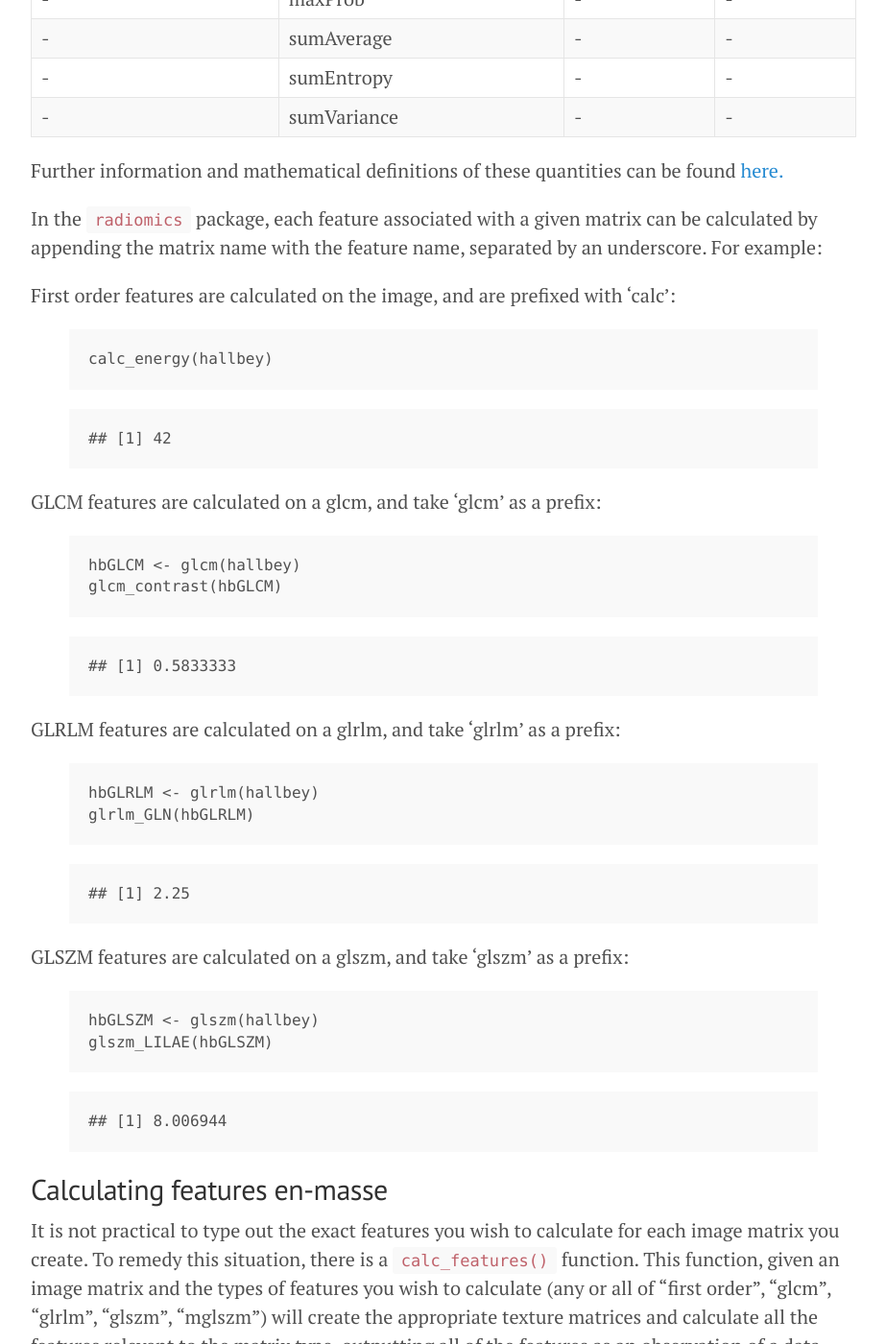
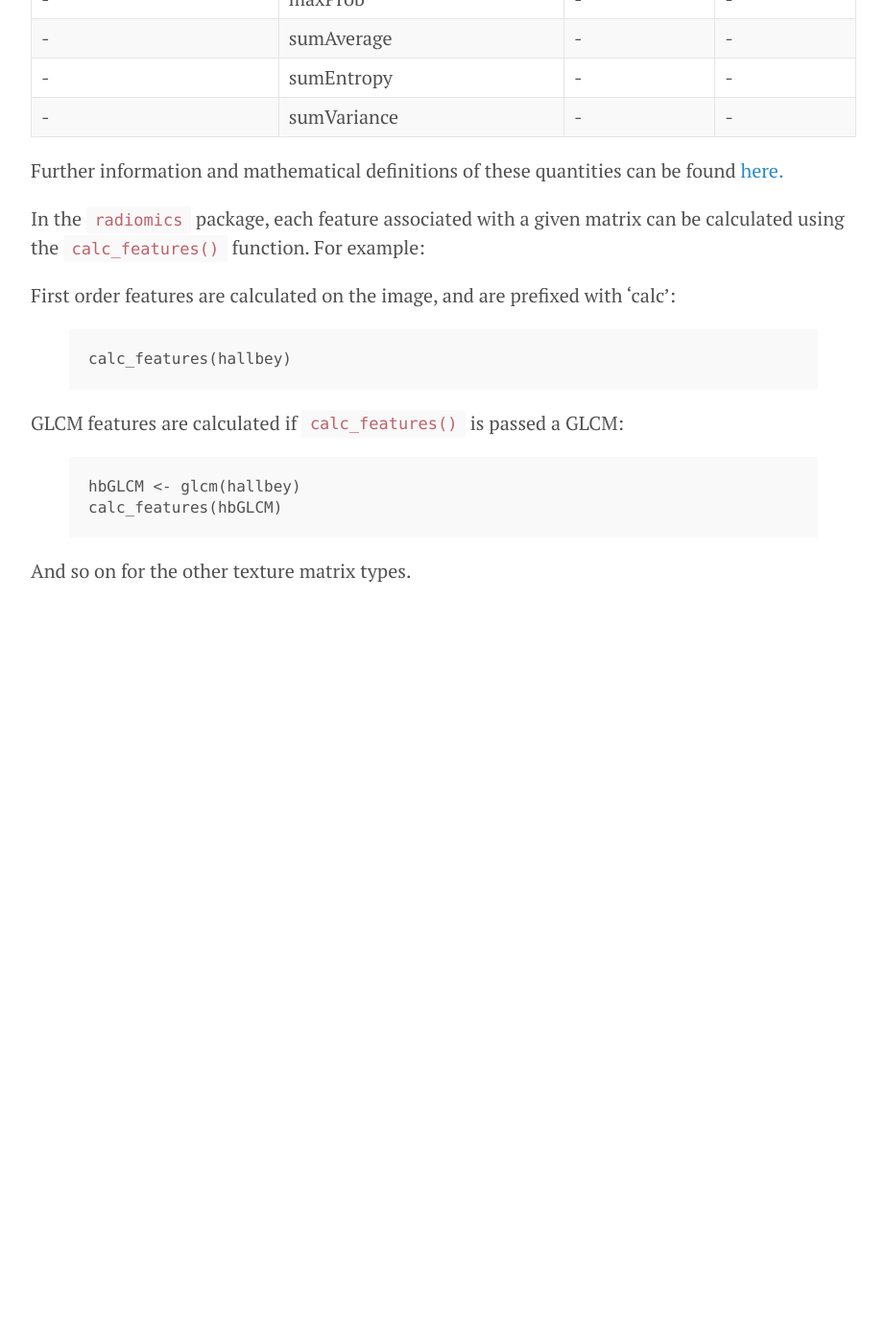
Before and after one commit to joelcarlson/joelcarlson.github.io, a Jekyll site: the page built from _posts/2015-7-10-radiomics-package.md, in a window 1280 px wide and 1400 px high, scrolled down 6549 px. Shown: the whole window at 96% size, without its empty margins (178-1101 px from the left). Built offline with Jekyll 4.4.1, drawn with Linux system fonts in a browser that asks for light colours; Markdown is read by kramdown in place of the engine named in the settings; after the commit the page ends 7179 px from its top, so only the background shows below that; some of the changed text lies outside the part shown.

Commit message:
Update 2015-7-10-radiomics-package.md

```diff
--- a/_posts/2015-7-10-radiomics-package.md
+++ b/_posts/2015-7-10-radiomics-package.md
@@ -294,63 +294,17 @@ From the texture matrices it is possible to calculate many different features. T
 
 Further information and mathematical definitions of these quantities can be found [here.](http://journals.plos.org/plosone/article?id=10.1371/journal.pone.0102107#s5)
 
-In the `radiomics` package, each feature associated with a given matrix can be calculated by appending the matrix name with the feature name, separated by an underscore. For example:
+In the `radiomics` package, each feature associated with a given matrix can be calculated using the `calc_features()` function. For example:
 
 First order features are calculated on the image, and are prefixed with 'calc':
-{% highlight r %}
-calc_energy(hallbey)
-{% endhighlight %}
-
-{% highlight text %}
-## [1] 42
-{% endhighlight %}
-
-GLCM features are calculated on a glcm, and take 'glcm' as a prefix:
-{% highlight r %}
-hbGLCM <- glcm(hallbey)
-glcm_contrast(hbGLCM)
-{% endhighlight %}
-
-{% highlight text %}
-## [1] 0.5833333
-{% endhighlight %}
-
-GLRLM features are calculated on a glrlm, and take 'glrlm' as a prefix:
-{% highlight r %}
-hbGLRLM <- glrlm(hallbey)
-glrlm_GLN(hbGLRLM)
-{% endhighlight %}
-
-
-{% highlight text %}
-## [1] 2.25
-{% endhighlight %}
-
-
-GLSZM features are calculated on a glszm, and take 'glszm' as a prefix:
-{% highlight r %}
-hbGLSZM <- glszm(hallbey)
-glszm_LILAE(hbGLSZM)
-{% endhighlight %}
-
-
-
-{% highlight text %}
-## [1] 8.006944
-{% endhighlight %}
-
-
-##Calculating features en-masse
-
-It is not practical to type out the exact features you wish to calculate for each image matrix you create. To remedy this situation, there is a `calc_features()` function. This function, given an image matrix and the types of features you wish to calculate (any or all of "first order", "glcm", "glrlm", "glszm", "mglszm") will create the appropriate texture matrices and calculate all the features relevent to the matrix type, outputting all of the features as an observation of a data frame.
-
-To note: The `calc_features()` function calculates all angles ("0", "45", "90", "135") for the GLCM and GLRLM, and then averages them together. This is to ensure rotation invariance.
-
 {% highlight r %}
 calc_features(hallbey)
 {% endhighlight %}
 
-{% highlight text %}
-##  image_name n_grey glcm_d  glszm_SAE   glszm_LAE   glszm_IV  ...
-## hallbey     32     1       0.0981      17.541      0.999     ...
+GLCM features are calculated if `calc_features()` is passed a GLCM:
+{% highlight r %}
+hbGLCM <- glcm(hallbey)
+calc_features(hbGLCM)
 {% endhighlight %}
+
+And so on for the other texture matrix types.
```
